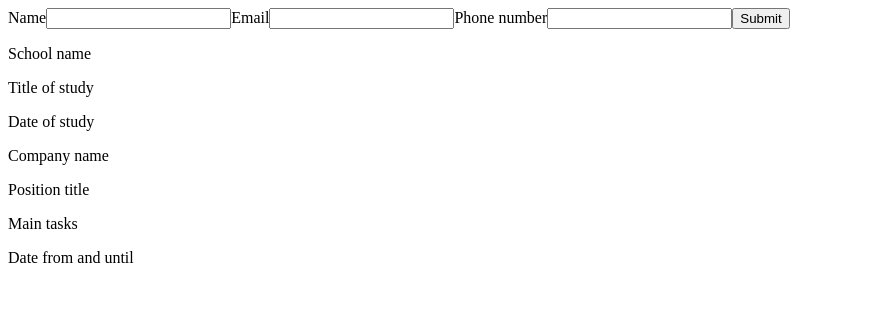
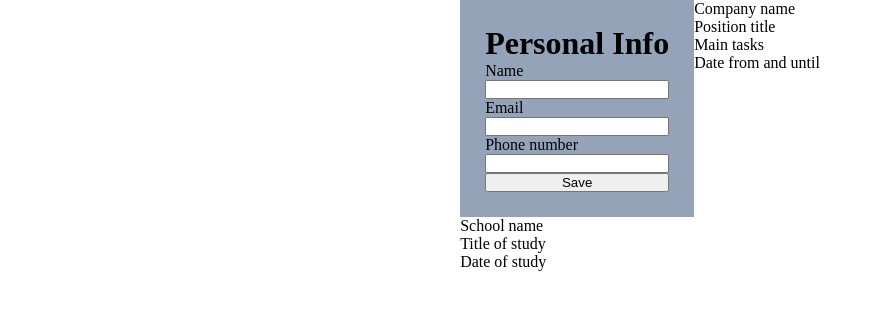
Before and after one commit to unbearabletruth/cv-project, a React (Create React App) app: page / in a window 1280 px wide. Shown: the top 310 px of the page, without its empty margins (0-874 px from the left). Built offline with nearby package versions, Linux system fonts and the light colour scheme.

Commit message:
make editable + added css files

```diff
--- a/src/App.js
+++ b/src/App.js
@@ -1,7 +1,8 @@
-import PersonalInfo from './components/generalnfo';
+import PersonalInfo from './components/personalInfo';
 import Education from './components/education';
 import PracticalExperience from './components/practicalExperience';
 import React, { Component } from 'react';
+import './app.css';
 
 class App extends Component{
   constructor(){
@@ -11,7 +12,7 @@ class App extends Component{
   render(){
     return (
       <div className="App">
-        <div id="personalAndEducation">
+        <div id="sidebar">
           <PersonalInfo/>
           <Education/>
         </div>
--- /dev/null
+++ b/src/app.css
@@ -0,0 +1,15 @@
+*{
+    padding: 0;
+    margin: 0;
+    box-sizing: border-box;
+}
+
+body{
+    display: flex;
+    justify-content: center;
+}
+
+.App{
+    display: flex;
+    height: 100vh;
+}
--- a/src/components/generalnfo.js
+++ /dev/null
@@ -1,64 +0,0 @@
-import React, { Component } from 'react';
-
-export default class PersonalInfo extends Component{
-    constructor(){
-        super()
-
-        this.state = {
-            name: "",
-            email: "",
-            phoneNumber: "",
-            editable: true
-        }
-    }
-
-    handleChange = (e) => {
-        if (e.target.name === "name"){
-            this.setState({
-                name: e.target.value
-            })
-        } else if (e.target.name === "email"){
-            this.setState({
-                email: e.target.value
-            })
-        } else if (e.target.name === "phoneNumber"){
-            this.setState({
-                phoneNumber: e.target.value
-            })
-        }
-    }
-
-    onSubmitTask = (e) => {
-        e.preventDefault();
-        this.setState({
-          name: this.state.name,
-          email: this.state.email,
-          phoneNumber: this.state.phoneNumber,
-          editable: false
-        });
-      };
-
-    render(){
-        return (
-            <div id="personalInfo">
-                    {this.state.editable ?
-                        <form onSubmit={this.onSubmitTask}>
-                            <label>Name</label>
-                            <input name = "name" onChange={this.handleChange}></input>
-                            <label>Email</label>
-                            <input name = "email" onChange={this.handleChange}></input>
-                            <label>Phone number</label>
-                            <input name = "phoneNumber" onChange={this.handleChange}></input>
-                            <button type="submit">Submit</button>
-                        </form>
-                        :
-                        <>
-                            <p>{this.state.name}</p>
-                            <p>{this.state.email}</p>
-                            <p>{this.state.phoneNumber}</p>
-                        </>
-                    }
-            </div>
-        )
-    }
-}
--- /dev/null
+++ b/src/components/personalInfo.js
@@ -0,0 +1,66 @@
+import React, { Component } from 'react';
+import '../styles/personalInfo.css';
+
+export default class PersonalInfo extends Component{
+    constructor(props){
+        super(props)
+
+        this.state = {
+            name: "",
+            email: "",
+            phoneNumber: "",
+            editable: true
+        }
+    }
+
+    handleChange = (e) => {
+        this.setState({
+            [e.target.name] : e.target.value
+        })
+    }
+
+    onSubmitTask = (e) => {
+        e.preventDefault();
+        this.setState({
+          name: this.state.name,
+          email: this.state.email,
+          phoneNumber: this.state.phoneNumber,
+          editable: false
+        });
+      };
+
+    makeEditable = (e) => {
+    this.setState({
+        editable: true
+        })
+    }
+
+    render(){
+        return (
+            <div id="personalInfoWrapper">
+                    {this.state.editable ?
+                        <>
+                        <h1>Personal Info</h1>
+                        <form id="personalInfoForm" onSubmit={this.onSubmitTask}>
+                            <label>Name</label>
+                            <input name = "name" value={this.state.name} onChange={this.handleChange}></input>
+                            <label>Email</label>
+                            <input name = "email" value={this.state.email} onChange={this.handleChange}></input>
+                            <label>Phone number</label>
+                            <input name = "phoneNumber" value={this.state.phoneNumber} onChange={this.handleChange}></input>
+                            <button type="submit">Save</button>
+                        </form>
+                        </>
+                        :
+                        <div id="personalInfo">
+                            <h1>Personal Info</h1>
+                            <p>Full name: {this.state.name}</p>
+                            <p>Email: {this.state.email}</p>
+                            <p>Phone number: {this.state.phoneNumber}</p>
+                            <button type="submit" onClick={this.makeEditable}>Change</button>
+                        </div>
+                    }
+            </div>
+        )
+    }
+}
--- a/src/components/practicalExperience.js
+++ b/src/components/practicalExperience.js
@@ -7,7 +7,7 @@ export default class PracticalExperience extends Component{
 
     render(){
         return (
-            <div id="personalInfo">
+            <div id="practicalExperience">
                 <p>Company name</p>
                 <p>Position title</p>
                 <p>Main tasks</p>
--- /dev/null
+++ b/src/styles/personalInfo.css
@@ -0,0 +1,13 @@
+#personalInfoWrapper{
+    background-color: #94a3b8;
+    padding: 25px;
+}
+
+#personalInfoForm,
+#personalInfo{
+    width: 100%;
+    height: 100%;
+    display: flex;
+    flex-direction: column;
+    justify-content: space-around;
+}
```
